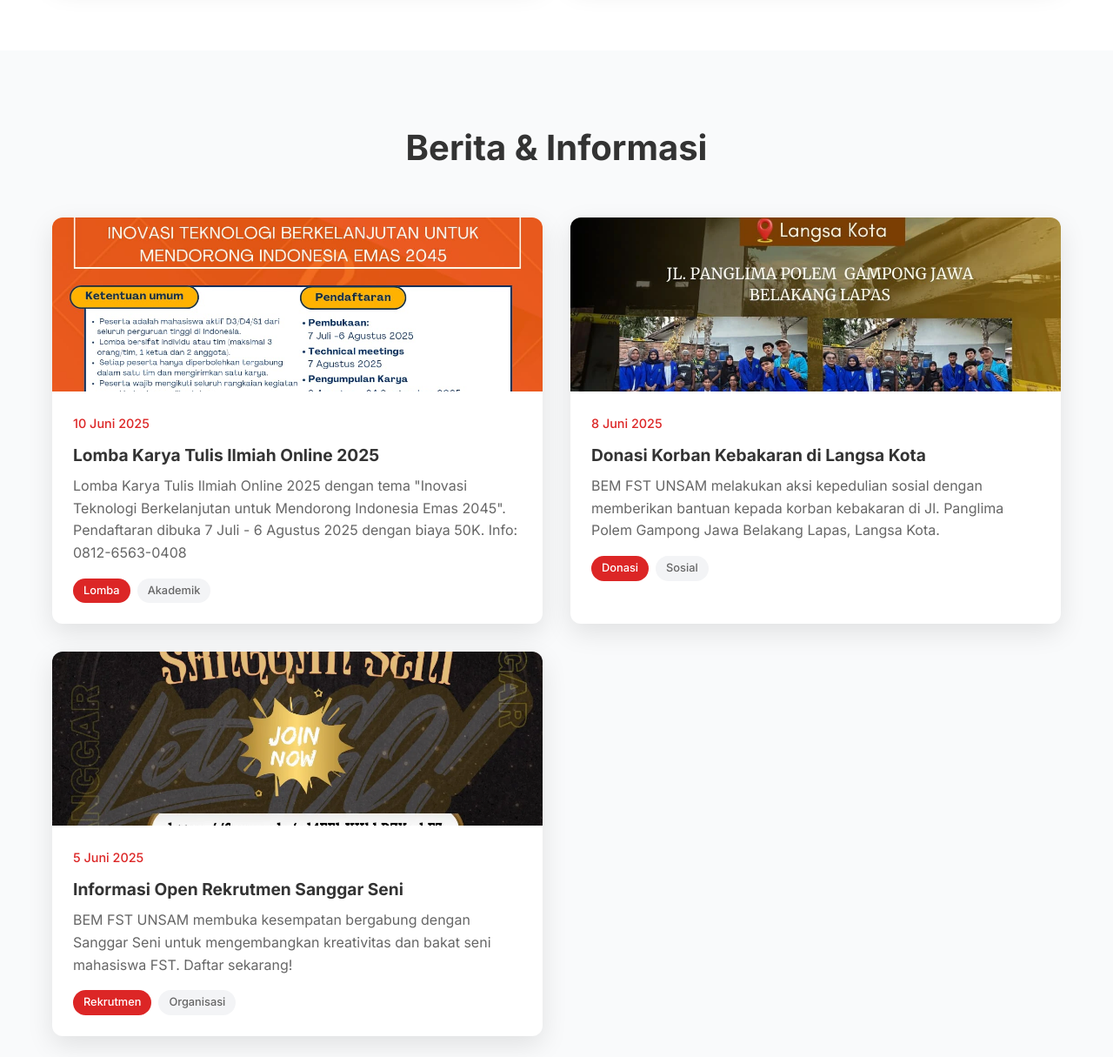
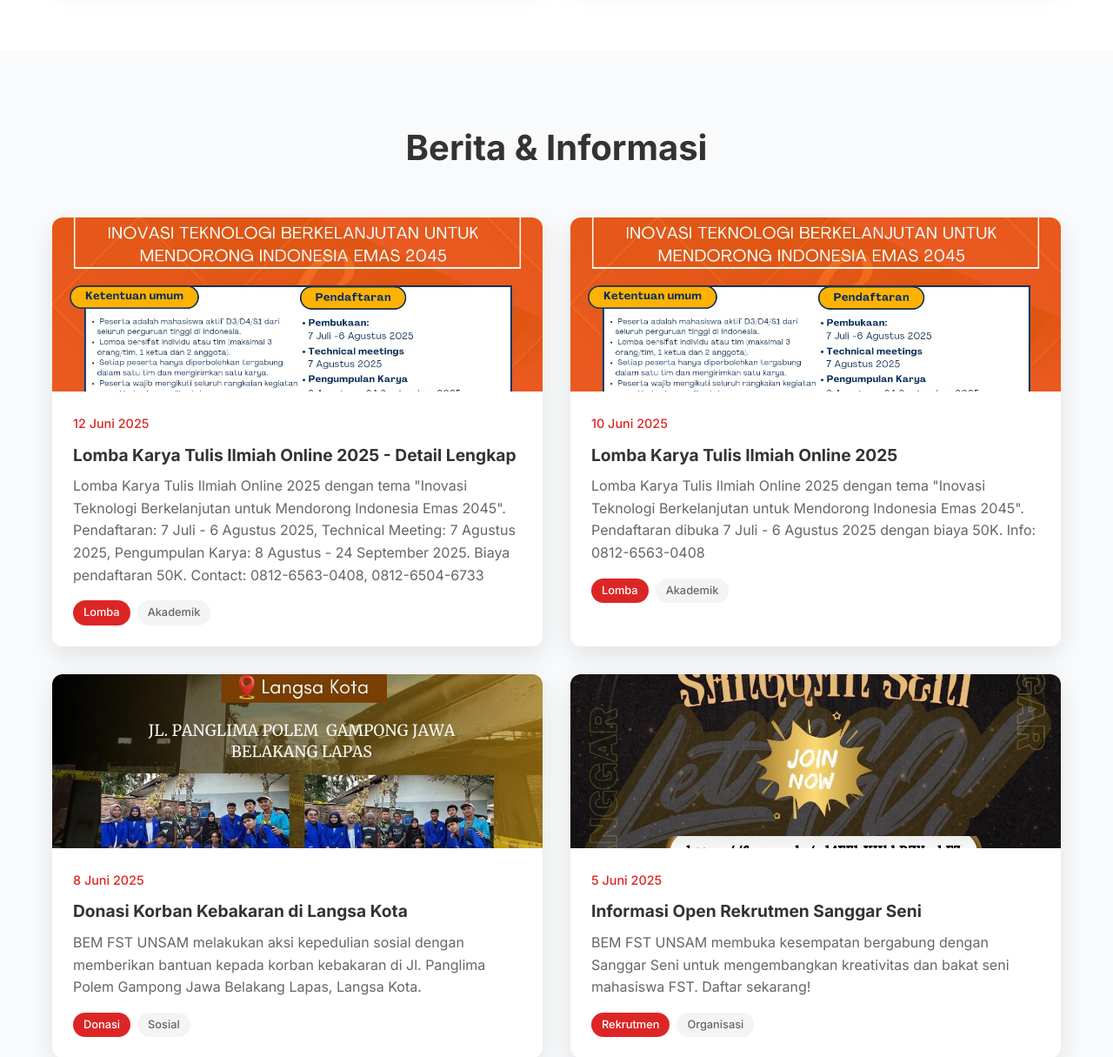
Before and after one commit to syahrul-tampan/fst-unsam-bem-web, a PHP site: page / in a window 1280 px wide. Shown: the part 1319-2534 px from the top of the page at 87% size. Run offline with PHP 8.4, Linux system fonts and the light colour scheme.

Commit message:
Tambahkan lomba karya tulis ke berita
Menambahkan informasi mengenai lomba karya tulis ilmiah online 2025 ke halaman berita dan informasi.

```diff
--- a/includes/news.php
+++ b/includes/news.php
@@ -2,6 +2,14 @@
 <?php
 // Data berita - dalam implementasi nyata, ini bisa diambil dari database
 $news_data = [
+    [
+        'date' => '12 Juni 2025',
+        'title' => 'Lomba Karya Tulis Ilmiah Online 2025 - Detail Lengkap',
+        'description' => 'Lomba Karya Tulis Ilmiah Online 2025 dengan tema "Inovasi Teknologi Berkelanjutan untuk Mendorong Indonesia Emas 2045". Pendaftaran: 7 Juli - 6 Agustus 2025, Technical Meeting: 7 Agustus 2025, Pengumpulan Karya: 8 Agustus - 24 September 2025. Biaya pendaftaran 50K. Contact: 0812-6563-0408, 0812-6504-6733',
+        'image' => '/lovable-uploads/86cddfa7-361e-4e35-83dc-65d8e7143ca7.png',
+        'category' => 'Lomba',
+        'tag' => 'Akademik'
+    ],
     [
         'date' => '10 Juni 2025',
         'title' => 'Lomba Karya Tulis Ilmiah Online 2025',
```
Also changed, not shown: public/lovable-uploads/86cddfa7-361e-4e35-83dc-65d8e7143ca7.png (added).
